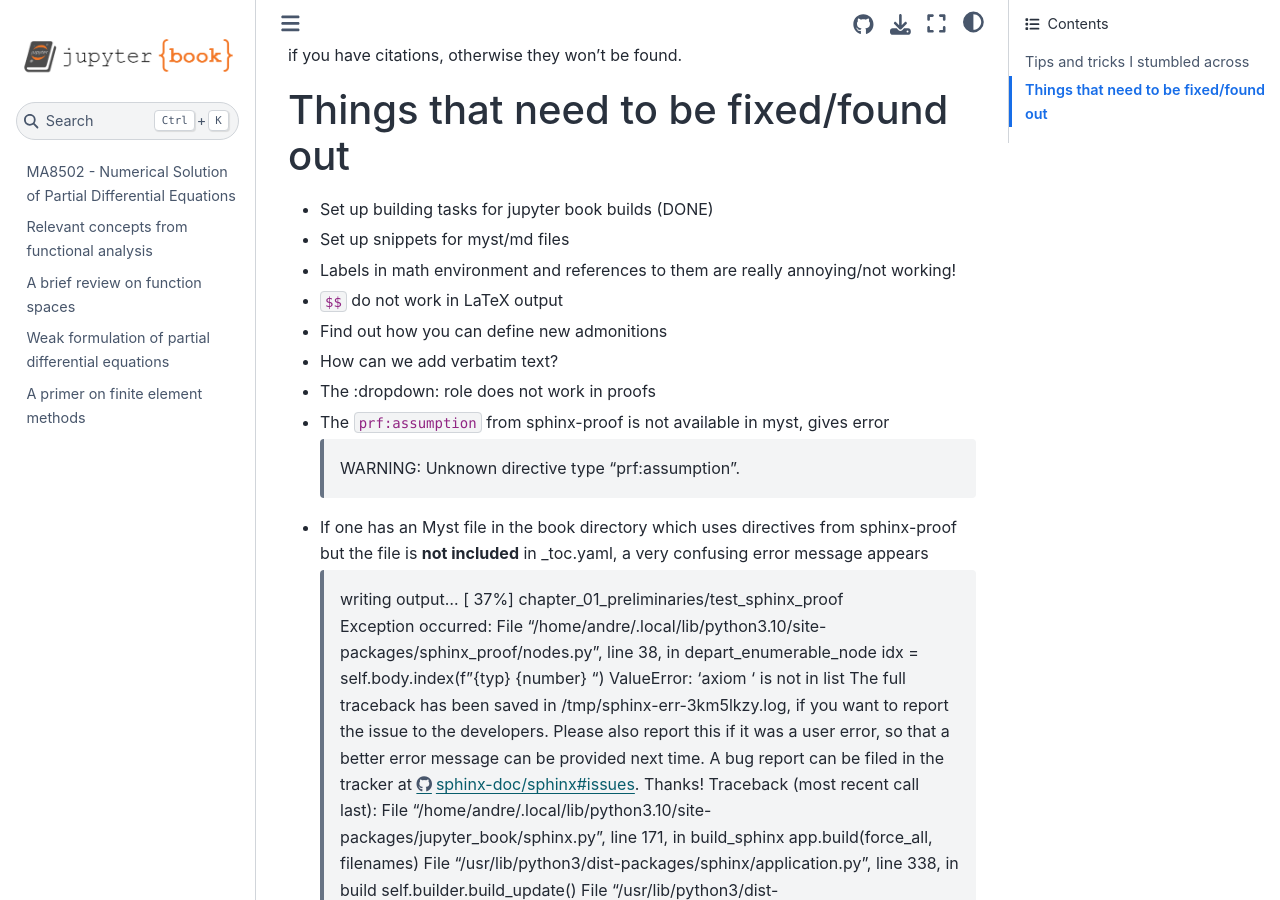
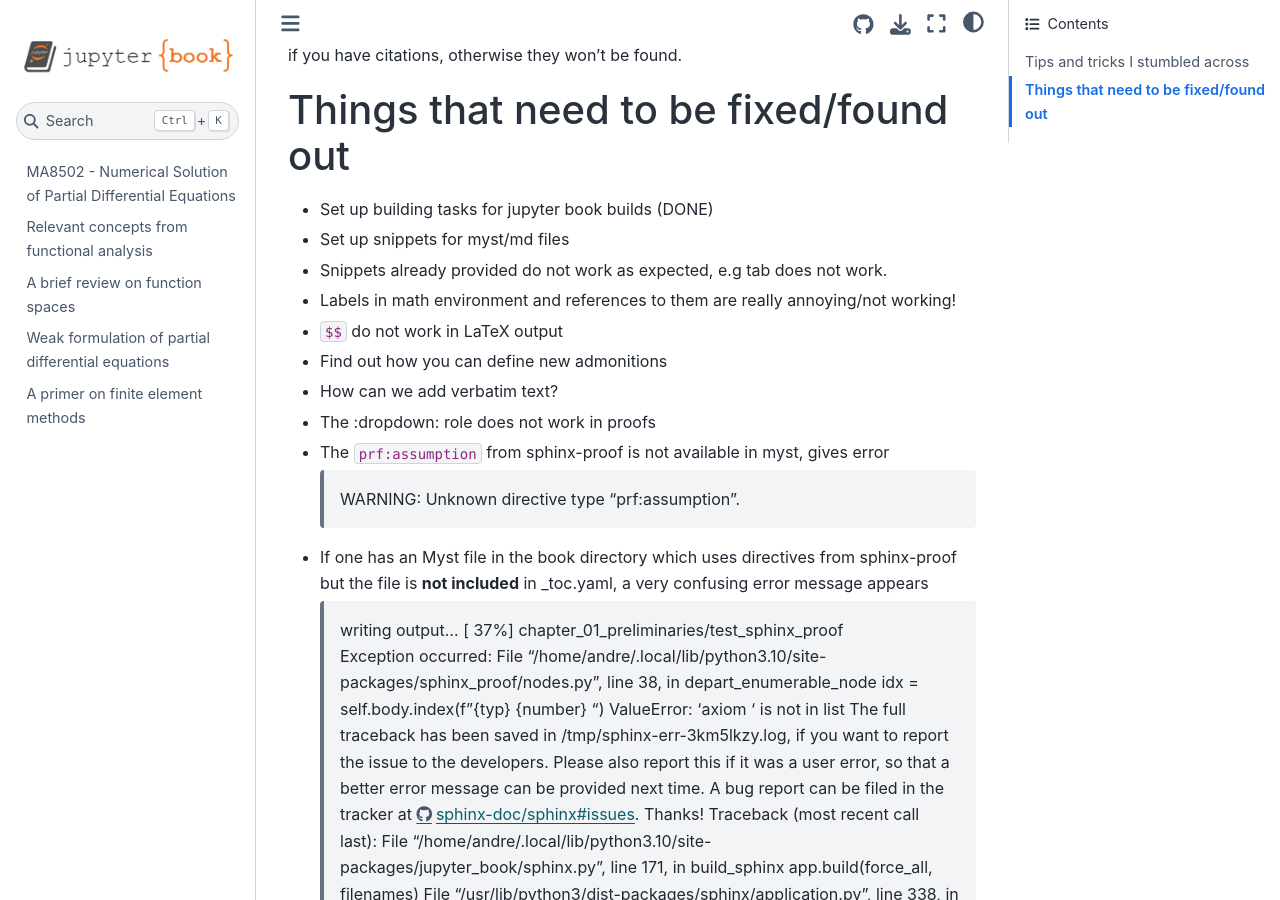
Before and after one commit to andre-massing/MA8502_NumPDE, a Jupyter Book: the page built from tips_and_tricks.md, in a window 1280 px wide and 900 px high, scrolled down 598 px. Built offline with Jupyter Book 1.0.4 settings and Sphinx 7.4.7 and the Sphinx Book theme 1.1.4, drawn with Linux system fonts in a browser that asks for light colours; pages that are not in the unit, such as notebooks, are missing from menus.

Commit message:
More tricks and bugs

```diff
--- a/tips_and_tricks.md
+++ b/tips_and_tricks.md
@@ -23,6 +23,7 @@ or
 
 * Set up building tasks for jupyter book builds (DONE)
 * Set up snippets for myst/md files
+* Snippets already provided do not work as expected, e.g tab does not work.
 * Labels in math environment and references to them are really annoying/not working!
 * `$$` do not work in LaTeX output
 * Find out how you can define new admonitions
```
